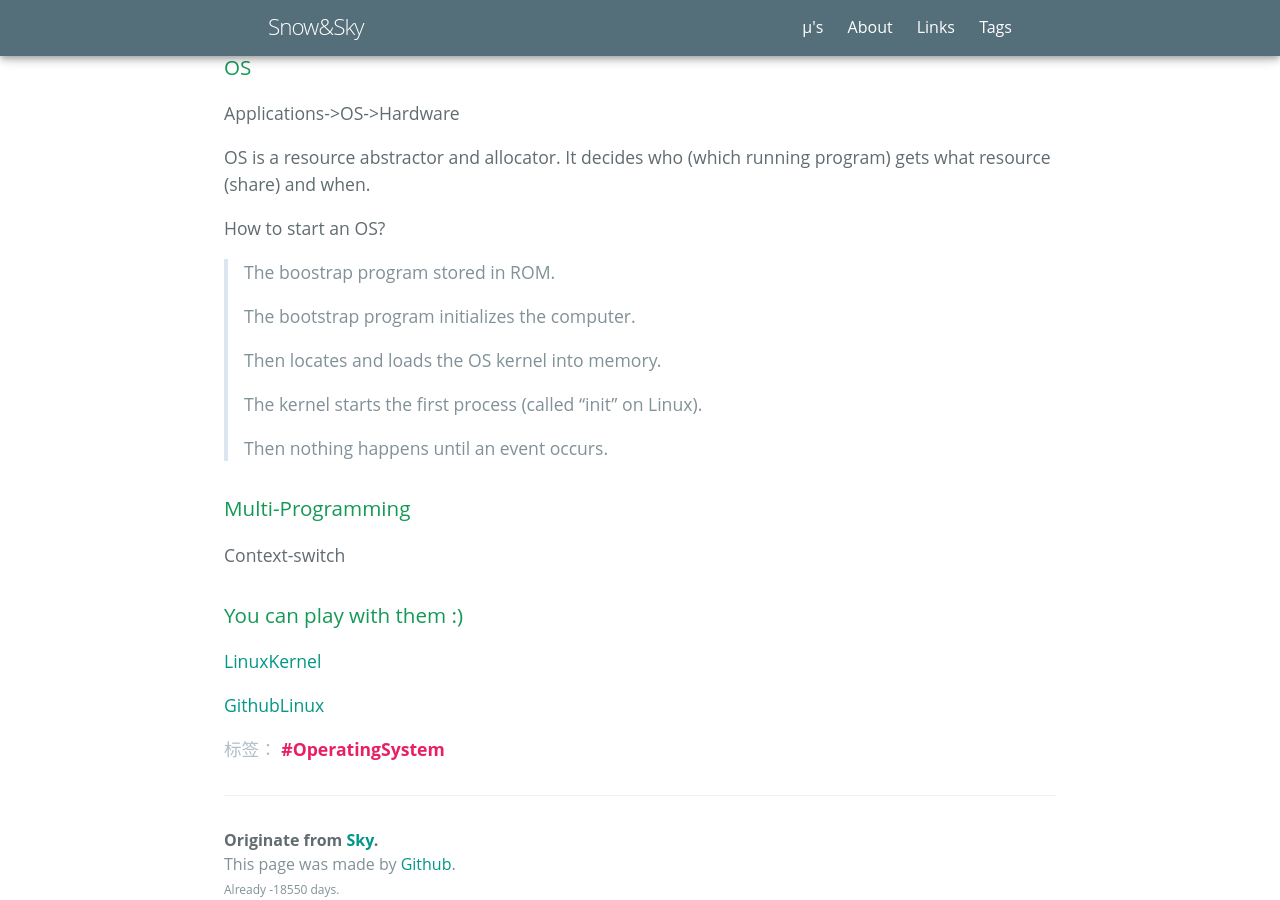
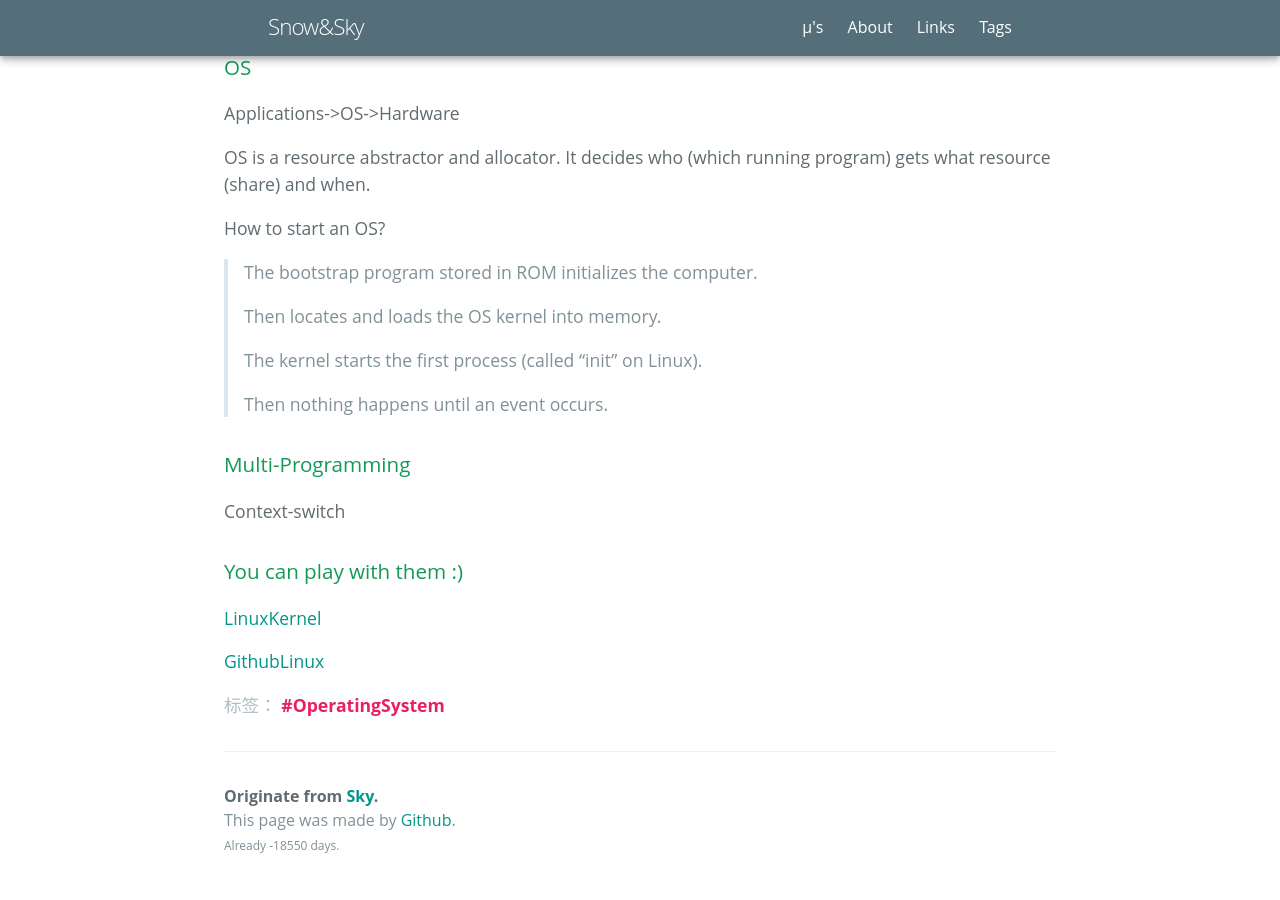
Before and after one commit to NishikinoSky/NishikinoSky.github.io, a Jekyll site: the page built from _posts/2020-10-16-Operating-System.md, in a window 1280 px wide and 900 px high, scrolled down 1413 px. Built offline with Jekyll 4.4.1, drawn with Linux system fonts in a browser that asks for light colours; some web fonts are replaced.

Commit message:
Update 2020-10-16-Operating-System.md

```diff
--- a/_posts/2020-10-16-Operating-System.md
+++ b/_posts/2020-10-16-Operating-System.md
@@ -41,9 +41,7 @@ Applications->OS->Hardware
 OS is a resource abstractor and allocator. It decides who (which running program) gets what resource (share) and when.
 
 How to start an OS?
-> The boostrap program stored in ROM.
->
-> The bootstrap program initializes the computer.
+> The bootstrap program stored in ROM initializes the computer.
 >
 > Then locates and loads the OS kernel into memory.
 >
```
